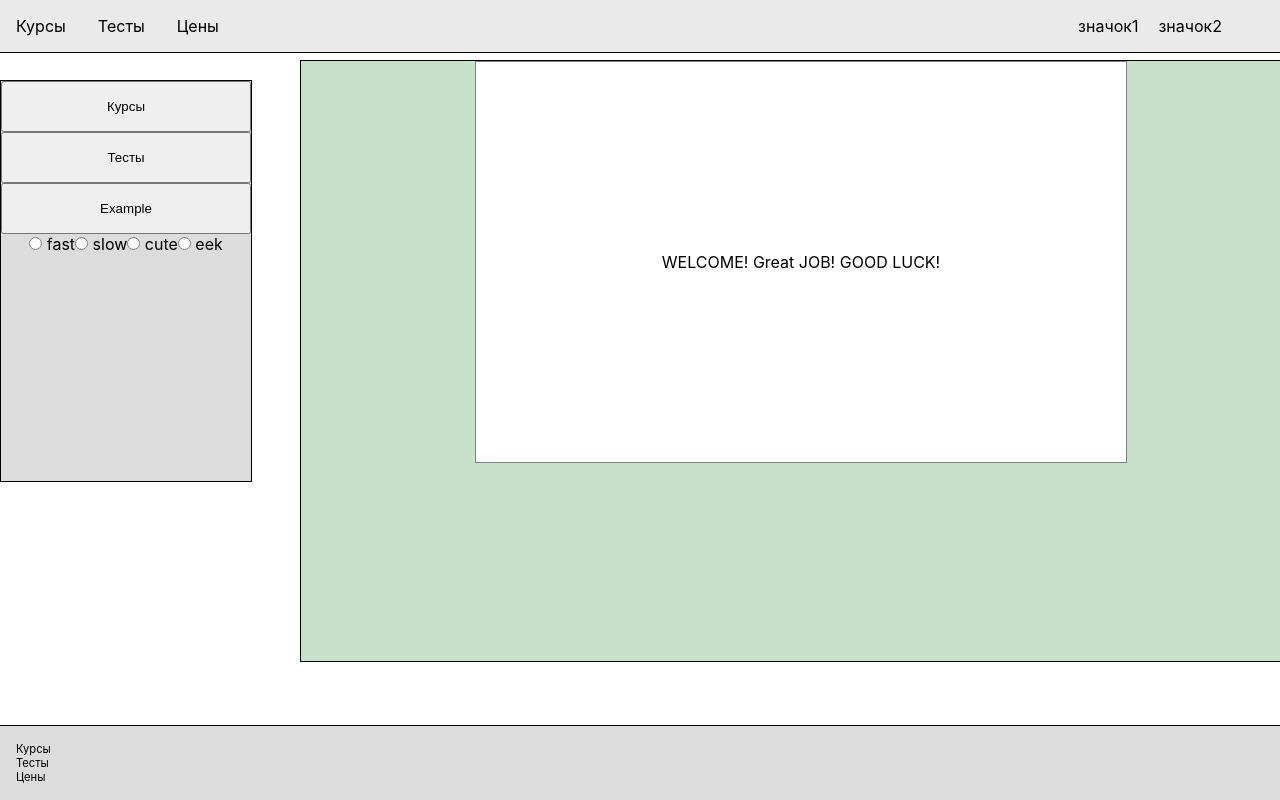
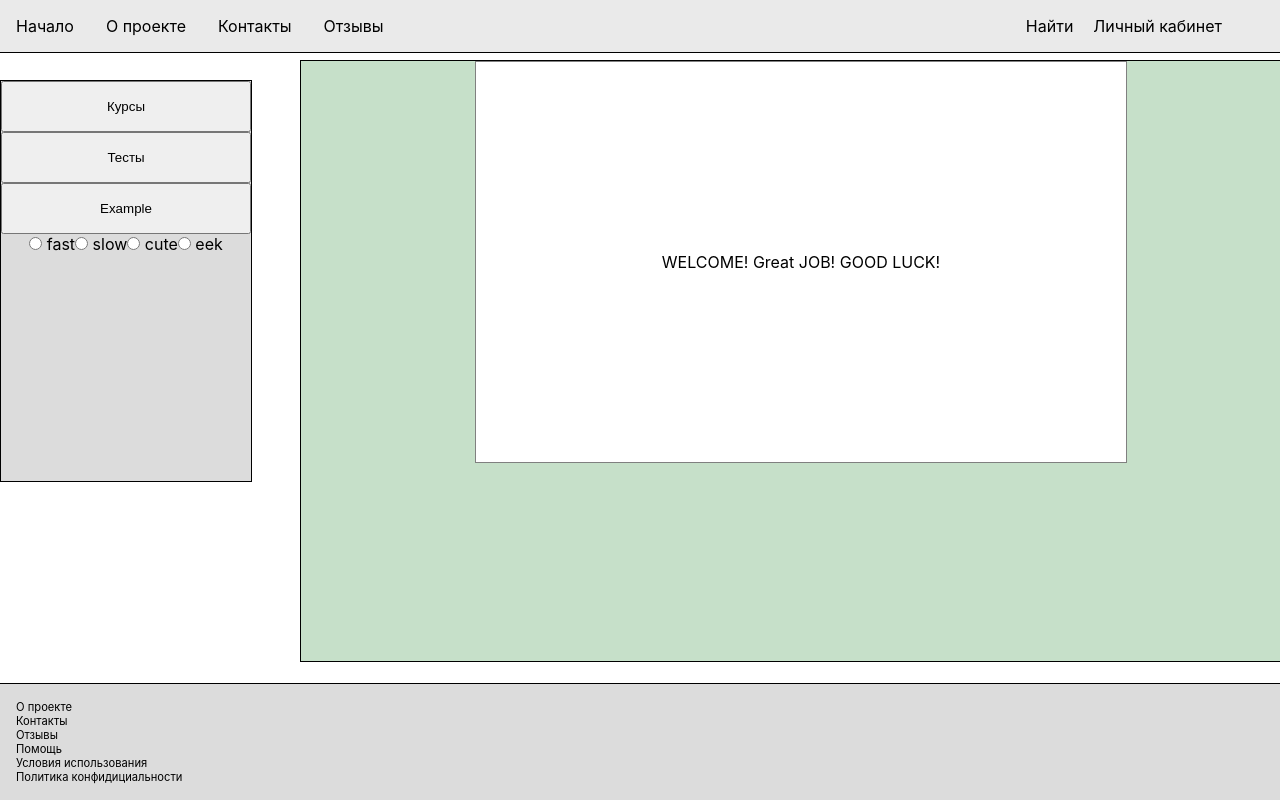
Before and after one commit to IvanMishinSever/wsctutors, a React (Create React App) app: page / in a window 1280 px wide. Shown: the top 800 px of the page. Built offline with nearby package versions, Linux system fonts and the light colour scheme.

Commit message:
change titles header and footer

```diff
--- a/src/Components/Footer/Footer.js
+++ b/src/Components/Footer/Footer.js
@@ -6,9 +6,14 @@ export default class Footer extends React.Component {
         return (
             <div className="Footer">
                 <ul>
-                    <li>Курсы</li>
-                    <li>Тесты</li>
-                    <li>Цены</li>
+                    <li>О проекте</li>
+                    <li>Контакты</li>
+                    <li>Отзывы</li>
+                    <li>Помощь</li>
+                    <li>Условия использования</li>
+                    <li>Политика конфидициальности</li>
+
+
                 </ul>
             </div>
         )
--- a/src/Components/Header/MenuLeft/MenuLeft.js
+++ b/src/Components/Header/MenuLeft/MenuLeft.js
@@ -7,9 +7,10 @@ export default class MenuLeft extends React.Component {
         return (
             <div className="MenuLeft">
                 <ul>
-                    <li><div><a href="index.html">Курсы</a></div></li>
-                    <li><div><a href="index.html">Тесты</a></div></li>
-                    <li><div><a href="index.html">Цены</a></div></li>
+                    <li><div><a href="index.html">Начало</a></div></li>
+                    <li><div><a href="index.html">О проекте</a></div></li>
+                    <li><div><a href="index.html">Контакты</a></div></li>
+                    <li><div><a href="index.html">Отзывы</a></div></li>
                 </ul>
             </div>
         )
--- a/src/Components/Header/MenuRight/MenuRight.js
+++ b/src/Components/Header/MenuRight/MenuRight.js
@@ -6,8 +6,8 @@ export default class MenuRight extends React.Component {
     render() {
         return (
             <div className="MenuRight">
-                <p>значок1</p>
-                <p>значок2</p>
+                <p>Найти</p>
+                <p>Личный кабинет</p>
             </div>
         )
     }
```
